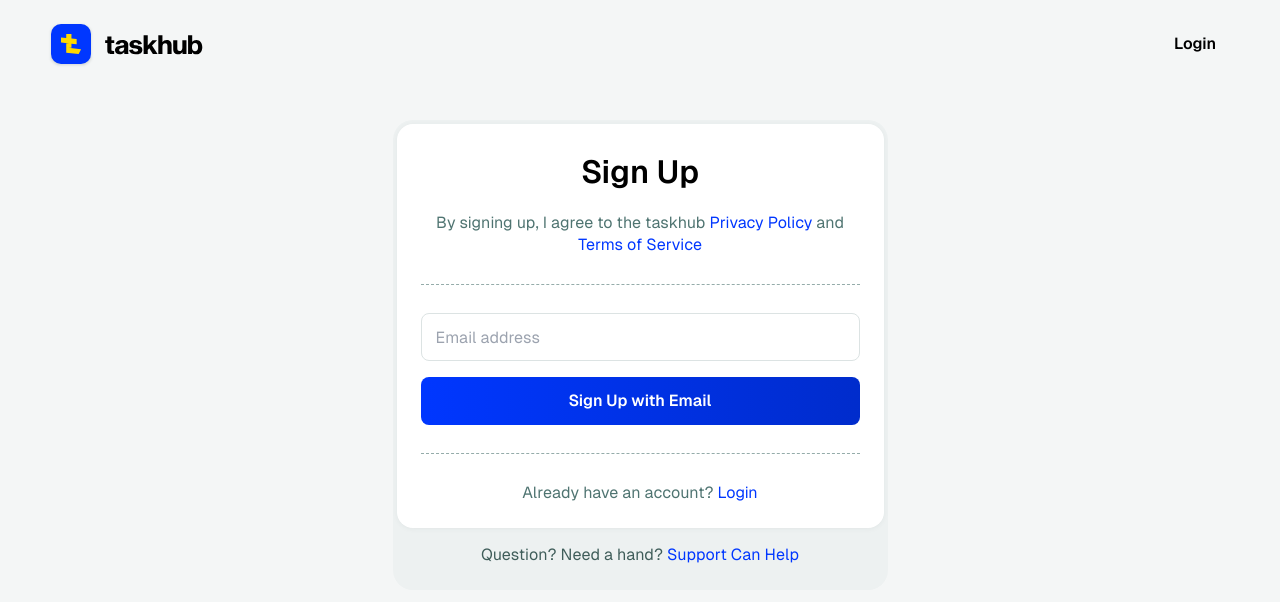
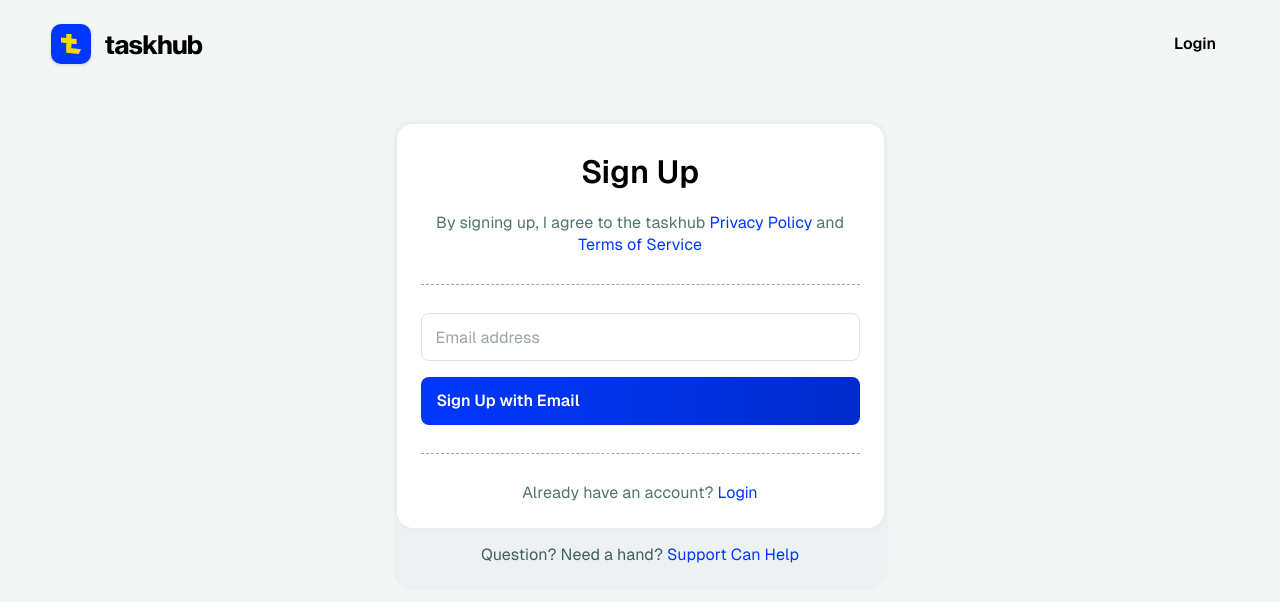
Before and after one commit to keshavkatwe/taskhub, a Next.js app: page /register in a window 1280 px wide. Shown: the top 602 px of the page. Built offline with nearby package versions, Linux system fonts and the light colour scheme.

Commit message:
Added loading

```diff
--- a/src/components/Button/Button.tsx
+++ b/src/components/Button/Button.tsx
@@ -1,16 +1,24 @@
 import { ButtonHTMLAttributes, PropsWithChildren } from "react";
+import { CircleNotch } from "@phosphor-icons/react/dist/ssr";
 
+interface IButtonProps extends ButtonHTMLAttributes<HTMLButtonElement> {
+  isLoading?: boolean;
+}
 const Button = ({
   children,
+  isLoading,
+  disabled,
   ...otherProps
-}: PropsWithChildren<ButtonHTMLAttributes<HTMLButtonElement>>) => {
+}: PropsWithChildren<IButtonProps>) => {
   return (
     <button
       {...otherProps}
       className={
-        "bg-gradient-to-r from-blue-500 to-blue-600 h-12 rounded-br-8 text-text-white text-body-large font-semibold drop-shadow-primary-button px-4"
+        "bg-gradient-to-r from-blue-500 to-blue-600 h-12 rounded-br-8 text-text-white text-body-large font-semibold drop-shadow-primary-button px-4 flex items-center gap-1 disabled:opacity-50"
       }
+      disabled={disabled || isLoading}
     >
+      {isLoading && <CircleNotch size={18} className={"animate-spin"} />}
       {children}
     </button>
   );
```
